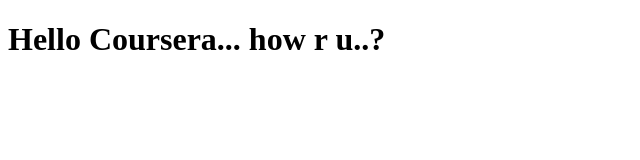
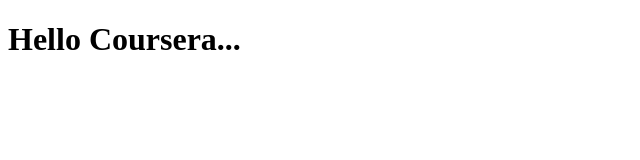
Before and after one commit to Ganesh510/Courseera-test, a plain HTML site: page site/index.html in a window 1280 px wide. Shown: the whole page, without its empty margins (0-640 px from the left). Drawn offline with Linux system fonts and the light colour scheme.

Commit message:
Modified 2

```diff
--- a/site/index.html
+++ b/site/index.html
@@ -4,6 +4,6 @@
 	<title>Coursera test</title>
 </head>
 <body>
-<h1> Hello Coursera... how r u..?</h1>
+<h1> Hello Coursera...</h1>
 </body>
 </html>
```
